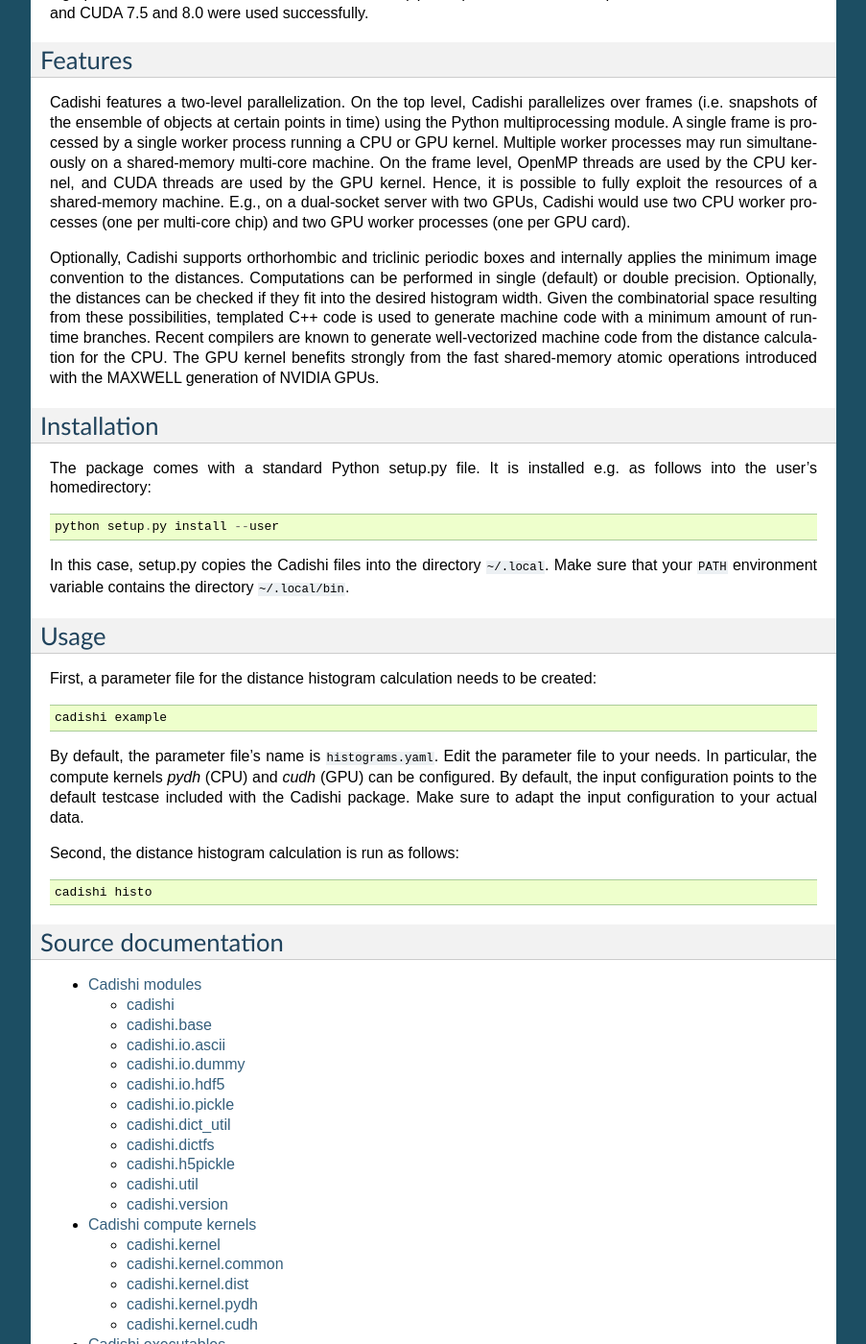
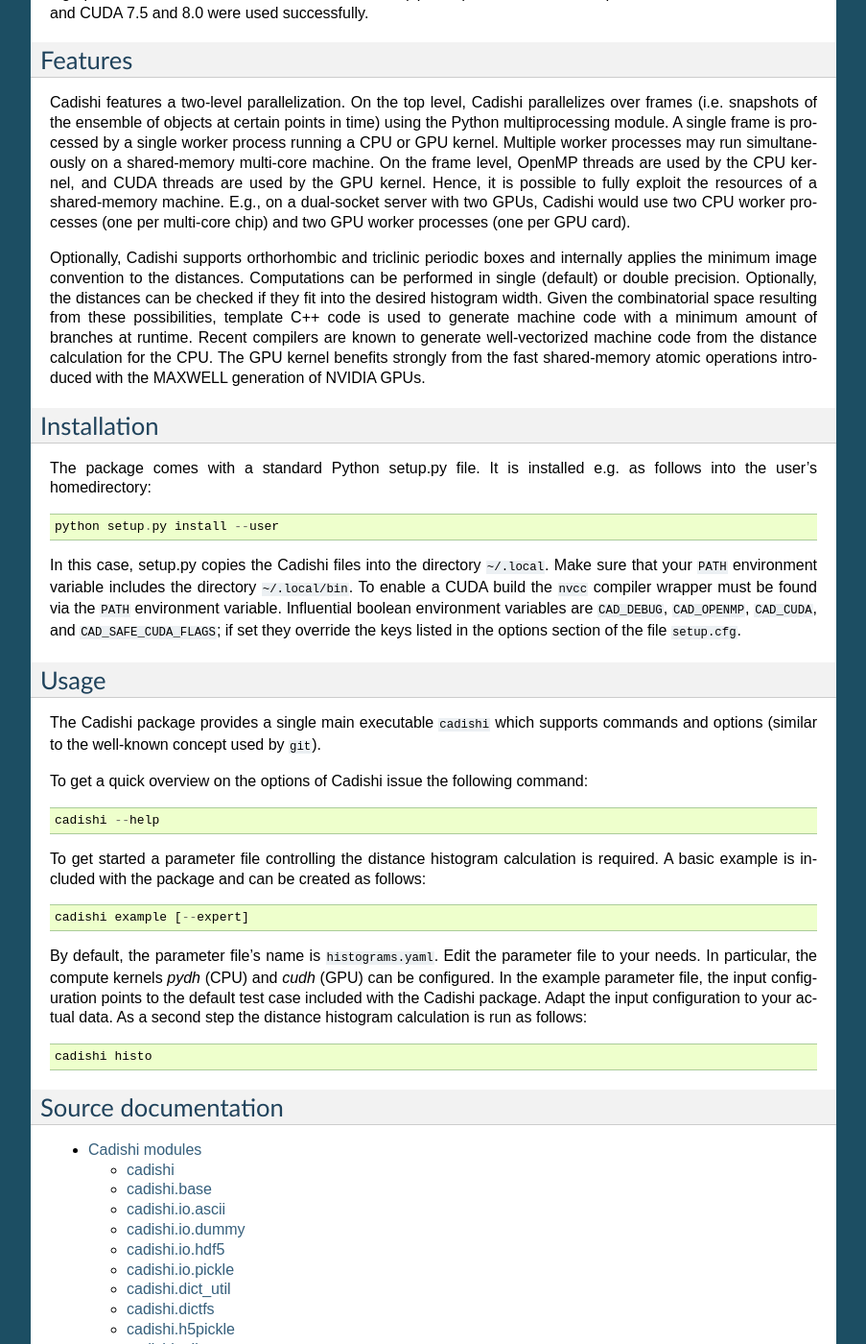
Before and after one commit to bio-phys/cadishi, a Sphinx documentation site: the page built from doc/index.rst, in a window 1280 px wide and 1400 px high, scrolled down 484 px. Shown: the whole window at 96% size, without its empty margins (198-1101 px from the left). Built offline with Sphinx 7.4.7, drawn with Linux system fonts in a browser that asks for light colours; some of the changed text lies outside the part shown.

Commit message:
minor updates to documentation

```diff
--- a/doc/conf.py
+++ b/doc/conf.py
@@ -64,9 +64,9 @@
 # built documents.
 #
 # The short X.Y version.
-version = u'0.99'
+version = u'1.0'
 # The full version, including alpha/beta/rc tags.
-release = u'0.99.0'
+release = u'1.0.0'
 
 # The language for content autogenerated by Sphinx. Refer to documentation
 # for a list of supported languages.
--- a/doc/executables.rst
+++ b/doc/executables.rst
@@ -1,7 +1,10 @@
 Cadishi executables
 ===================
 
-The following documentation was automatically generated from the docstrings present in the source code files.
+The executables are accessible via the ``cadishi`` command.
+
+The following documentation was automatically generated from the docstrings
+present in the source code files.
 
 .. toctree::
    :maxdepth: 2
--- a/doc/index.rst
+++ b/doc/index.rst
@@ -46,8 +46,8 @@
 internally applies the minimum image convention to the distances. Computations
 can be performed in single (default) or double precision. Optionally, the
 distances can be checked if they fit into the desired histogram width. Given
-the combinatorial space resulting from these possibilities, templated C++ code
-is used to generate machine code with a minimum amount of runtime branches.
+the combinatorial space resulting from these possibilities, template C++ code
+is used to generate machine code with a minimum amount of branches at runtime.
 Recent compilers are known to generate well-vectorized machine code from the
 distance calculation for the CPU. The GPU kernel benefits strongly from the
 fast shared-memory atomic operations introduced with the MAXWELL generation of
@@ -64,25 +64,35 @@
    python setup.py install --user
 
 In this case, setup.py copies the Cadishi files into the directory ``~/.local``.
-Make sure that your ``PATH`` environment variable contains the directory
-``~/.local/bin``.
+Make sure that your ``PATH`` environment variable includes the directory
+``~/.local/bin``.  To enable a CUDA build the ``nvcc`` compiler wrapper must be
+found via the ``PATH`` environment variable.  Influential boolean environment variables
+are ``CAD_DEBUG``, ``CAD_OPENMP``, ``CAD_CUDA``, and ``CAD_SAFE_CUDA_FLAGS``; if
+set they override the keys listed in the options section of the file ``setup.cfg``.
 
 
 Usage
 -----
 
-First, a parameter file for the distance histogram calculation needs to be
-created::
+The Cadishi package provides a single main executable ``cadishi`` which supports
+commands and options (similar to the well-known concept used by ``git``).
 
-   cadishi example
+To get a quick overview on the options of Cadishi issue the following command::
+
+   cadishi --help
+
+To get started a parameter file controlling the distance histogram calculation
+is required. A basic example is included with the package and can be created as
+follows::
+
+   cadishi example [--expert]
 
 By default, the parameter file's name is ``histograms.yaml``. Edit the parameter
 file to your needs.  In particular, the compute kernels *pydh* (CPU) and *cudh*
-(GPU) can be configured.  By default, the input configuration points to the
-default testcase included with the Cadishi package. Make sure to adapt the
-input configuration to your actual data.
-
-Second, the distance histogram calculation is run as follows::
+(GPU) can be configured.  In the example parameter file, the input configuration
+points to the default test case included with the Cadishi package. Adapt the
+input configuration to your actual data. As a second step the distance histogram
+calculation is run as follows::
 
    cadishi histo
 
--- a/doc/kernel.rst
+++ b/doc/kernel.rst
@@ -1,7 +1,8 @@
 Cadishi compute kernels
 =======================
 
-The following documentation was automatically generated from the docstrings present in the source code files.
+The following documentation was automatically generated from the docstrings
+present in the source code files.
 
 .. toctree::
    :maxdepth: 2
--- a/doc/modules.rst
+++ b/doc/modules.rst
@@ -1,7 +1,8 @@
 Cadishi modules
 ===============
 
-The following documentation was automatically generated from the docstrings present in the source code files.
+The following documentation was automatically generated from the docstrings
+present in the source code files.
 
 .. toctree::
    :maxdepth: 2
```
